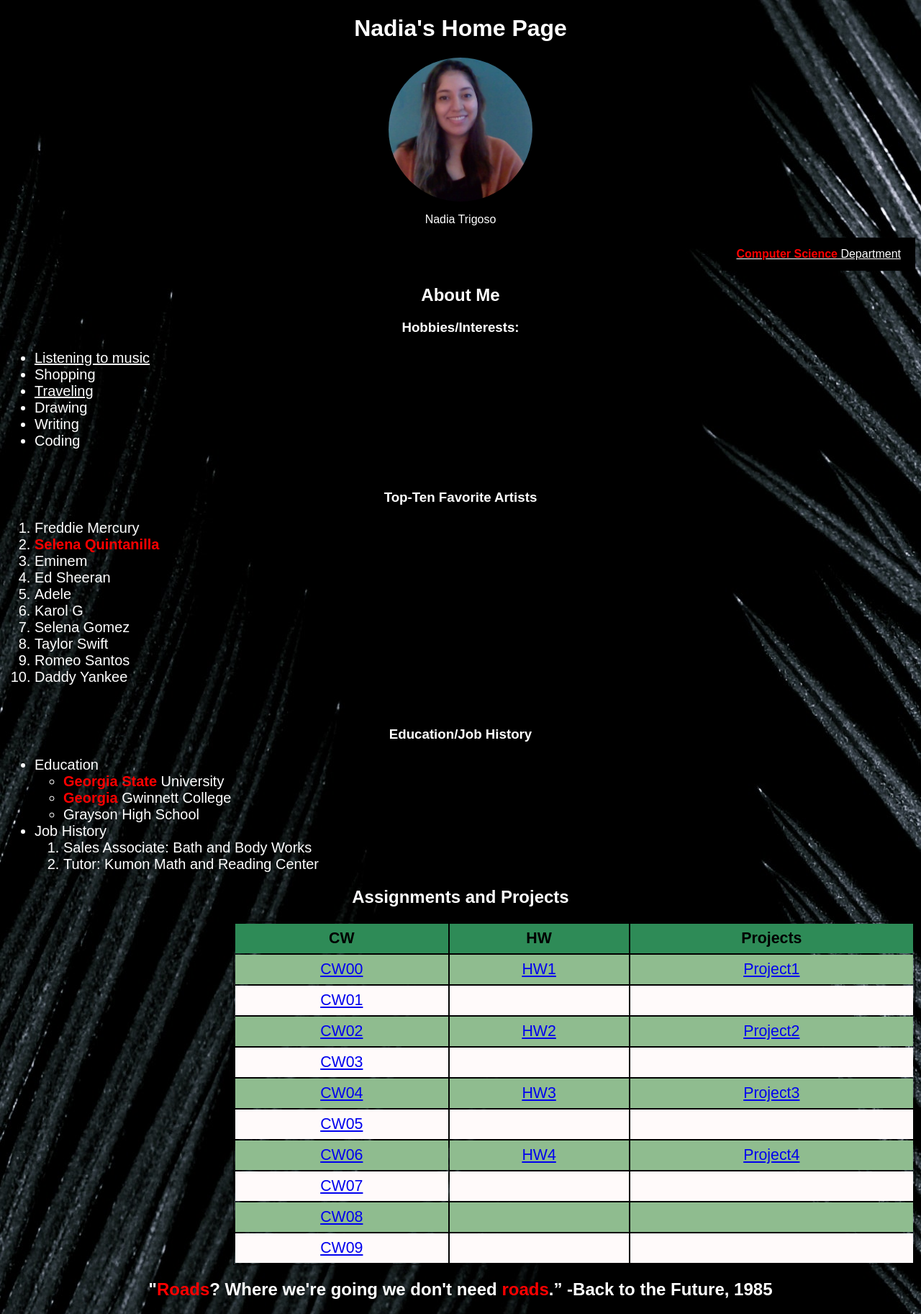
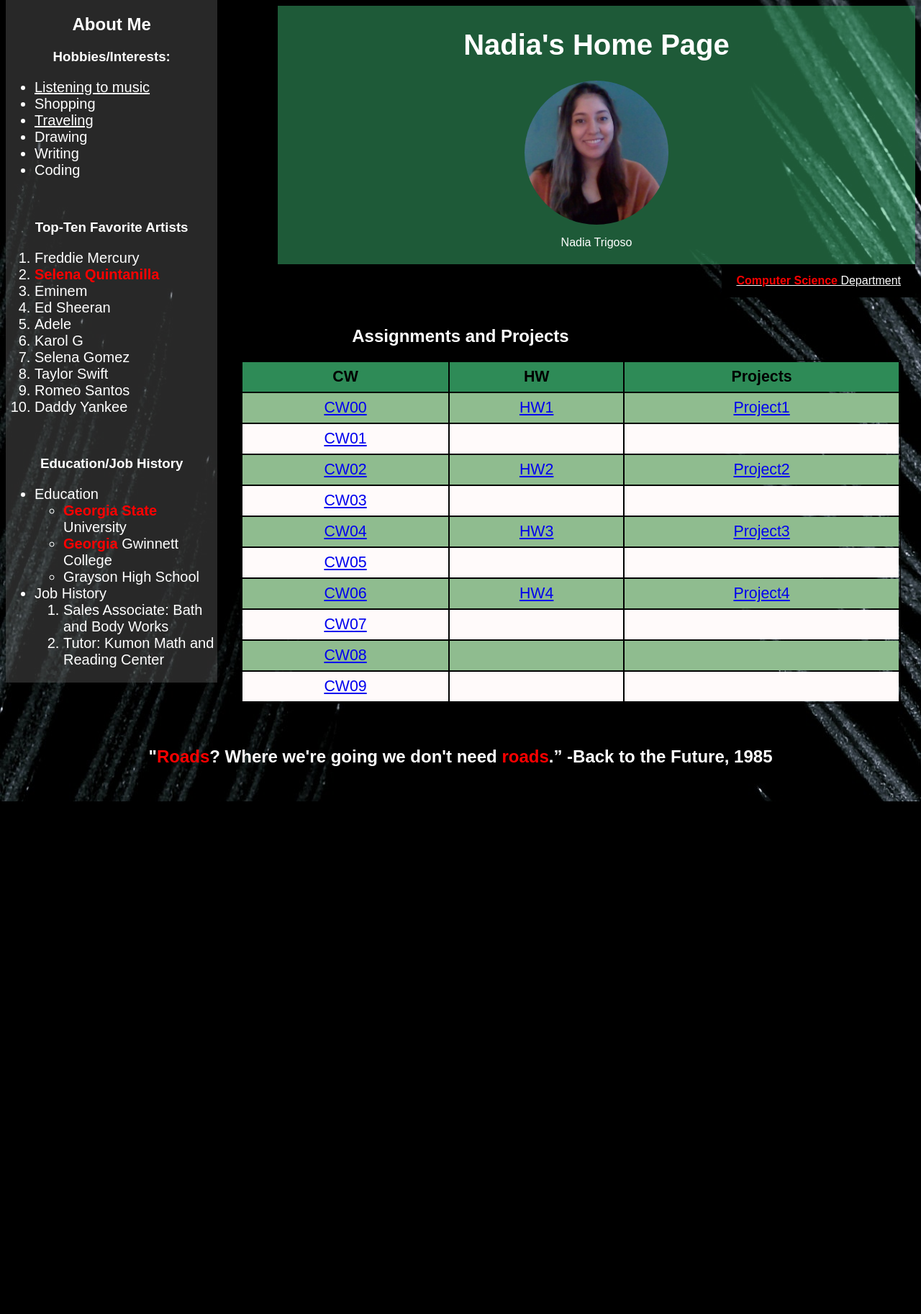
Before and after one commit to ntrigoso/ntrigoso.github.io, a PHP site: page / in a window 1280 px wide. Shown: the whole page at 72% size. After the commit the page ends 1113 px from the top, so only its background shows below. Run offline with PHP 8.4, Linux system fonts and the light colour scheme.

Commit message:
Update stylesheet.css

```diff
--- a/stylesheet.css
+++ b/stylesheet.css
@@ -55,7 +55,7 @@ a:hover {
 }
 
 
-.header {
+.top {
   padding: 5px;
   margin-left: 10cm;
   text-align: center;
@@ -63,7 +63,7 @@ a:hover {
   color: white;
 }
 
-.header h1 {
+.top h1 {
   font-size: 40px;
 }
 .list {
@@ -89,13 +89,13 @@ a:hover {
   color: black;
 }
 
-.row {
+.list1 {
   display: flex;
   flex-wrap: wrap;
 
 }
 
-.side {
+.list2 {
   flex: 20%;
   background-color: rgba(100,100,100,0.4);
   position: absolute;
@@ -103,12 +103,12 @@ a:hover {
   top:0;
 }
 
-.main {
+.home {
   flex: 70%;
   padding: 20px;
 }
 
-.footer {
+.bottom {
   padding: 20px;
   text-align: center;
 
@@ -119,7 +119,7 @@ span{
 }
 
 @media screen and (max-width: 700px) {
-  .row {
+  .list1{
     flex-direction: column;
   }
 }
```
